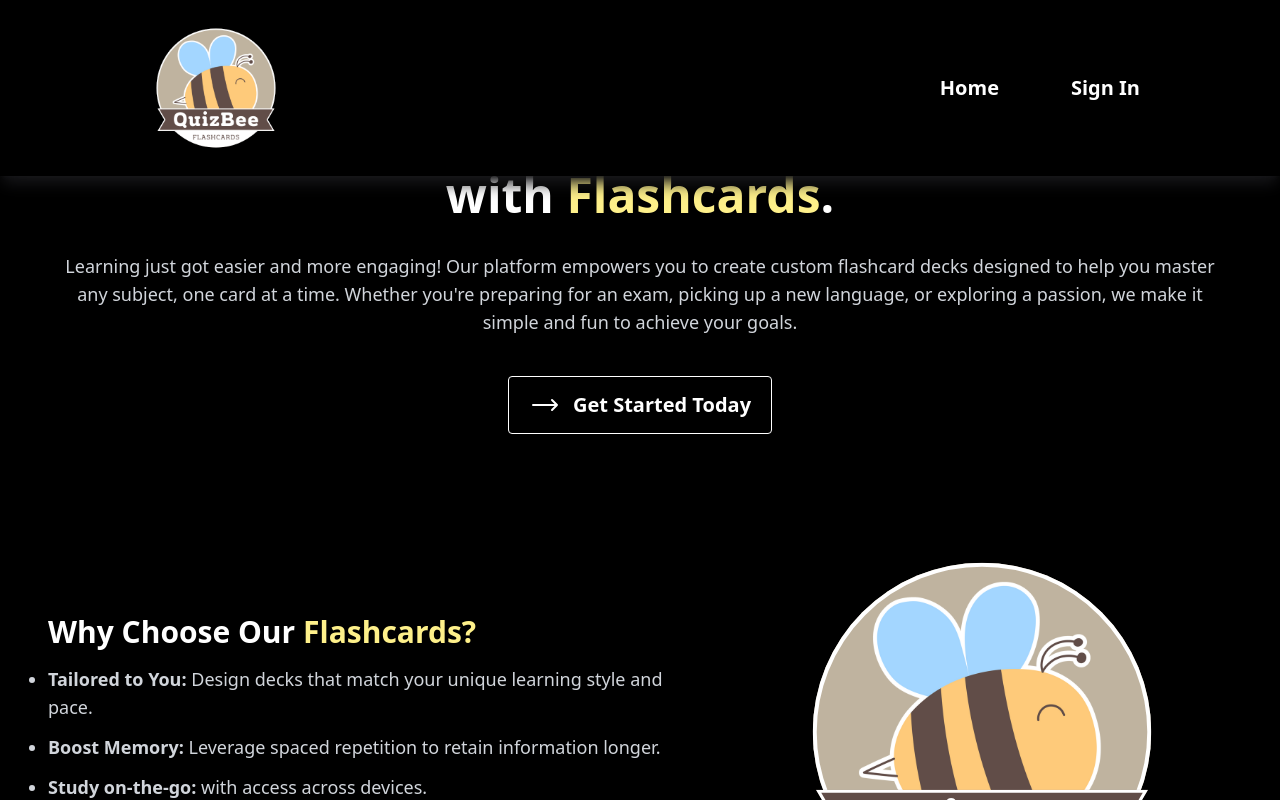
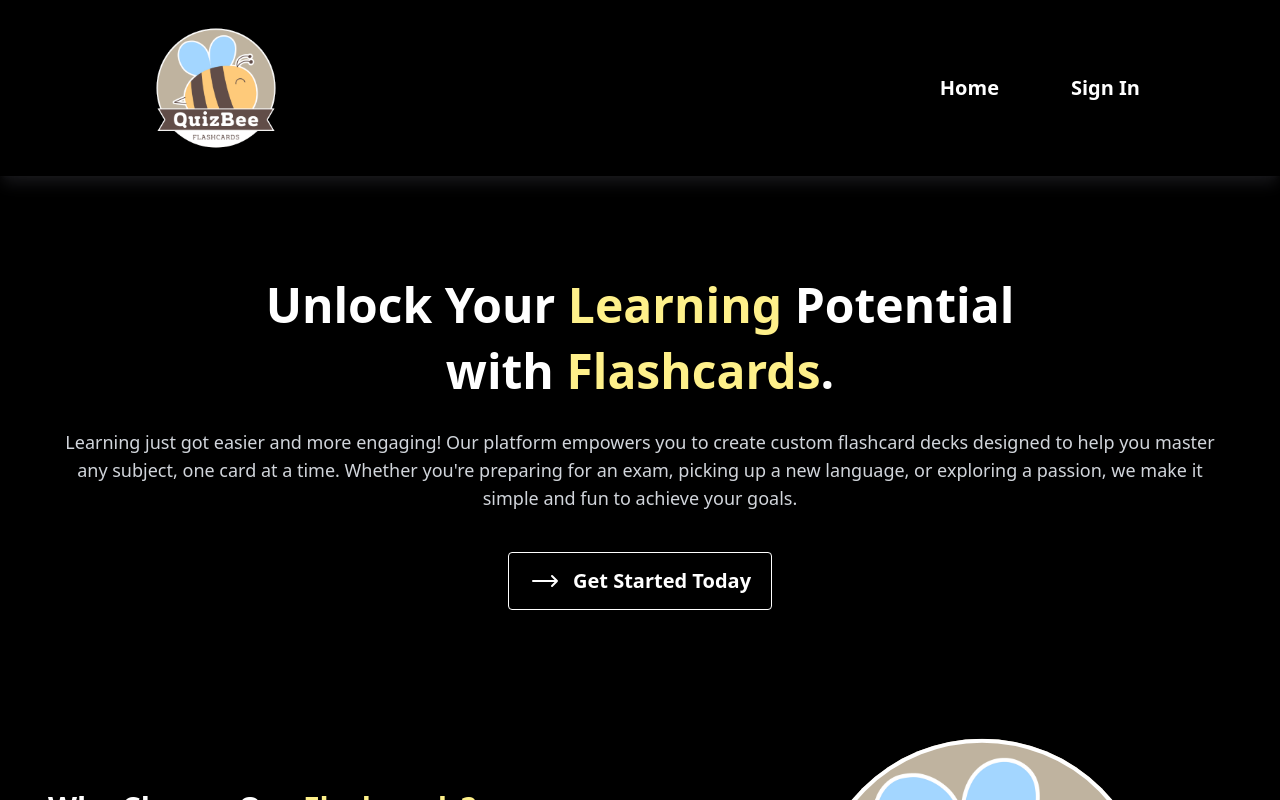
Before and after one commit to Quizbee/quizbee, a React (Vite) app in the folder frontend/: page / in a window 1280 px wide. Shown: the top 800 px of the page. Built offline with nearby package versions, Linux system fonts and the light colour scheme; the HTML template or start-up script is replaced by a standard one.

Commit message:
Added universal padding to Outlet

```diff
--- a/frontend/src/pages/RootLayout.jsx
+++ b/frontend/src/pages/RootLayout.jsx
@@ -19,7 +19,9 @@ const RootLayout = () => {
         pauseOnHover
         theme="colored"
       />
-      <Outlet />
+      <main className="pt-44">
+        <Outlet />
+      </main>
     </>
   );
 };
```
